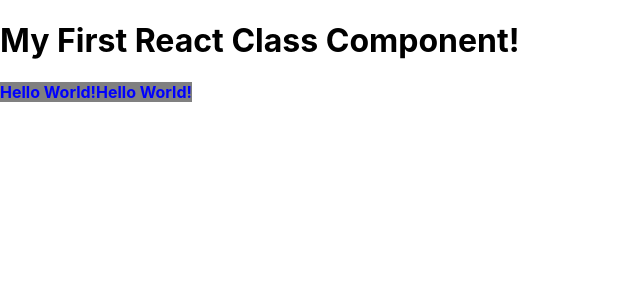
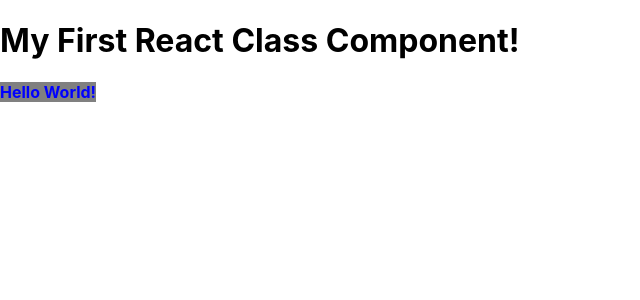
Before and after one commit to Rafael-Javaro/Trybe, a React (Create React App) app in the folder trybe_exercises/exercises/Front-End/testando-meu-computador/: page / in a window 1280 px wide. Shown: the top 300 px of the page, without its empty margins (0-640 px from the left). Built offline with nearby package versions, Linux system fonts and the light colour scheme.

Commit message:
Refatora

```diff
--- a/trybe_exercises/exercises/Front-End/testando-meu-computador/src/App.js
+++ b/trybe_exercises/exercises/Front-End/testando-meu-computador/src/App.js
@@ -3,11 +3,7 @@
 
 function App() {
   return (
-    <>
-      <ReactClass />
-      <span className="HelloWorld">Hello World!</span>
-    </>
-
+    <ReactClass />
   );
 }
 
```
